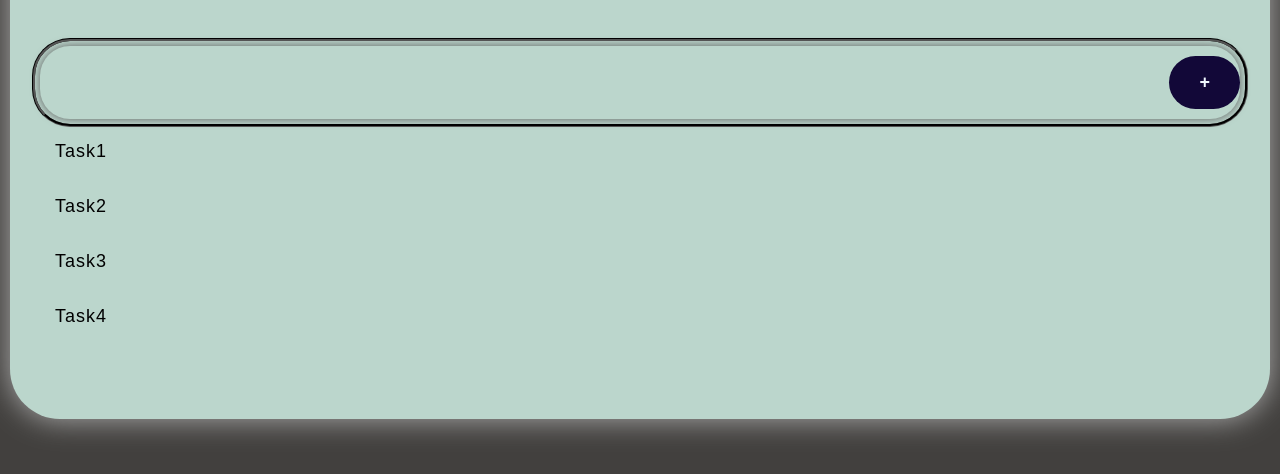
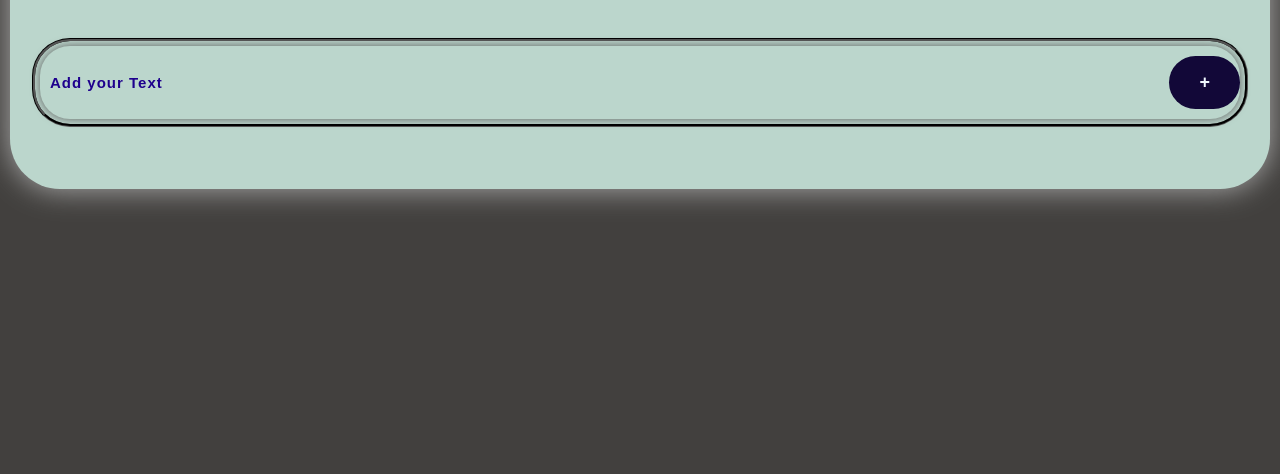
Before and after one commit to aachal28/To-Do-List, a plain HTML site: page index.html in a window 1280 px wide. Shown: the part 238-712 px from the top of the page. Drawn offline with Linux system fonts and the light colour scheme.

Commit message:
Update index.html

```diff
--- a/index.html
+++ b/index.html
@@ -3,23 +3,24 @@
 <head>
     <meta charset="UTF-8">
     <meta name="viewport" content="width=device-width, initial-scale=1.0">
-    <title>To-Do List</title>
+    <title>To-Do List - Code Station</title>
     <link rel="stylesheet" href="style.css">
     <link rel="stylesheet" href="https://cdnjs.cloudflare.com/ajax/libs/font-awesome/6.0.0-beta3/css/all.min.css" integrity="sha384-ojAx3BVUflsJwXe+IRl9PpU5u9qB8Sf0jRDaGyyl7V+pzS5YgRv1Fv4kBtxUUZJw" crossorigin="anonymous">
+    <script src="script.js"></script>
+
 </head>
 <body>
     <div class="to-do-app">
         <h2>To-Do List <span class="icon">&#128203;</span></h2>
         <div class="row">
-            <input type="text" id="input-box">
-            <button>+</button>
-
+            <input type="text" id="input-box" placeholder="Add your Text">
+            <button onclick="addTask()">+</button>
         </div>
         <ul id="list-container">
-            <li>Task1</li>
+            <!-- <li class="checked">Task 1</li>
             <li>Task2</li>
             <li>Task3</li>
-            <li>Task4</li>
+            <li>Task4</li> -->
 
         </ul>
     </div>
```
